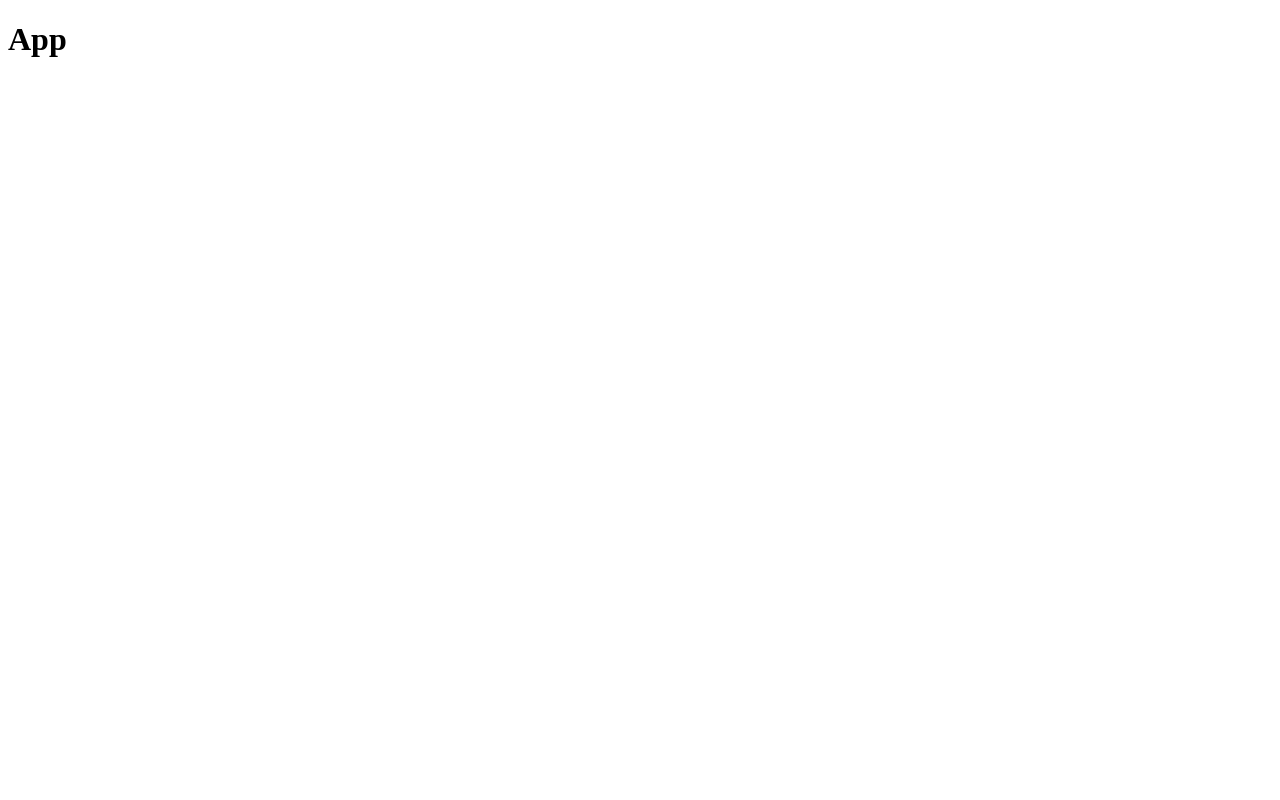
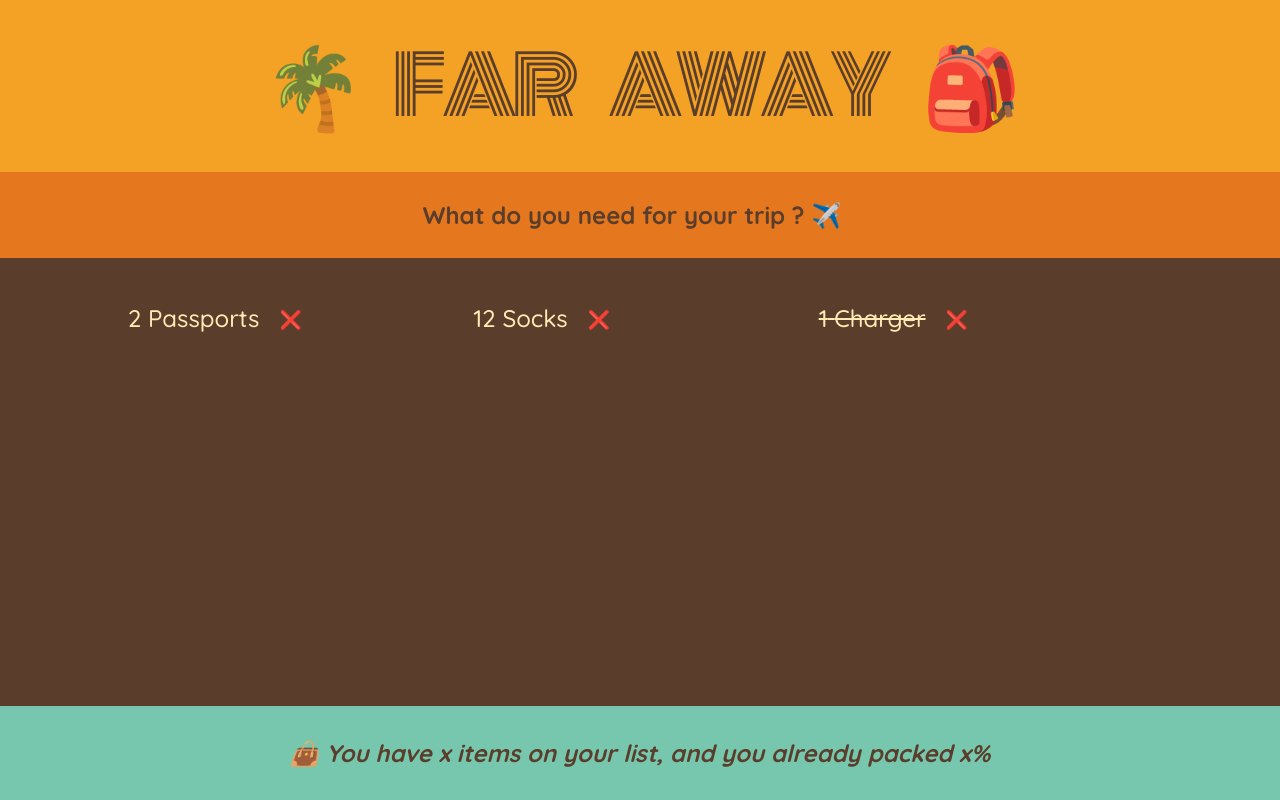
Before and after one commit to P666R/Travel-List-React, a React (Create React App) app: page / in a window 1280 px wide. Built offline with nearby package versions, Linux system fonts and the light colour scheme.

Commit message:
feat-main: rendering list items

```diff
--- a/public/index.html
+++ b/public/index.html
@@ -24,7 +24,7 @@
       work correctly both with client-side routing and a non-root public URL.
       Learn how to configure a non-root public URL by running `npm run build`.
     -->
-    <title>React App</title>
+    <title>Travel List App</title>
   </head>
   <body>
     <noscript>You need to enable JavaScript to run this app.</noscript>
--- a/src/App.js
+++ b/src/App.js
@@ -1,9 +1,61 @@
+const initialItems = [
+  { id: 1, description: 'Passports', quantity: 2, packed: false },
+  { id: 2, description: 'Socks', quantity: 12, packed: false },
+  { id: 3, description: 'Charger', quantity: 1, packed: true },
+];
+
 function App() {
   return (
-    <div>
-      <h1>App</h1>
+    <div className="app">
+      <Logo />
+      <Form />
+      <PackingList />
+      <Stats />
     </div>
   );
 }
 
+function Logo() {
+  return <h1>🌴 Far Away 🎒</h1>;
+}
+
+function Form() {
+  return (
+    <div className="add-form">
+      <h3>What do you need for your trip ? ✈️</h3>
+    </div>
+  );
+}
+
+function PackingList() {
+  return (
+    <div className="list">
+      <ul>
+        {initialItems.map((item) => (
+          <Item key={item.id} {...item} />
+        ))}
+      </ul>
+    </div>
+  );
+}
+
+function Item({ description, quantity, packed }) {
+  return (
+    <li>
+      <span style={packed ? { textDecoration: 'line-through' } : {}}>
+        {quantity} {description}
+      </span>
+      <button>❌</button>
+    </li>
+  );
+}
+
+function Stats() {
+  return (
+    <footer className="stats">
+      <em>👜 You have x items on your list, and you already packed x%</em>
+    </footer>
+  );
+}
+
 export default App;
--- /dev/null
+++ b/src/index.css
@@ -0,0 +1,140 @@
+/*
+const initialItems = [
+  { id: 1, description: "Passports", quantity: 2, packed: false },
+  { id: 2, description: "Socks", quantity: 12, packed: false },
+];
+*/
+
+@import url('https://fonts.googleapis.com/css2?family=Monoton&family=Quicksand:wght@500;700&display=swap');
+
+* {
+  margin: 0;
+  padding: 0;
+  box-sizing: border-box;
+}
+
+html {
+  font-size: 62.5%;
+}
+
+body {
+  font-size: 2.4rem;
+  font-family: sans-serif;
+  color: #5a3e2b;
+  font-family: 'Quicksand';
+  font-weight: 500;
+}
+
+.app {
+  width: 100%;
+  height: 100vh;
+  display: grid;
+  grid-template-rows: auto auto 1fr auto;
+}
+
+h1 {
+  text-align: center;
+  background-color: #f4a226;
+  font-family: 'Monoton';
+  font-size: 8rem;
+  text-transform: uppercase;
+  font-weight: 400;
+  word-spacing: 30px;
+  letter-spacing: -5px;
+  padding: 2.4rem 0;
+}
+
+.add-form {
+  background-color: #e5771f;
+  padding: 2.8rem 0;
+  display: flex;
+  align-items: center;
+  justify-content: center;
+  gap: 0.8rem;
+}
+
+h3 {
+  margin-right: 1.6rem;
+  font-size: 2.4rem;
+}
+
+button,
+select,
+input {
+  background-color: #ffebb3;
+  color: #5a3e2b;
+  font-family: inherit;
+  border: none;
+  border-radius: 10rem;
+  padding: 1.2rem 3.2rem;
+  font-weight: 700;
+  font-size: 1.8rem;
+  cursor: pointer;
+}
+
+.add-form button {
+  text-transform: uppercase;
+  background-color: #76c7ad;
+}
+
+.list {
+  background-color: #5a3e2b;
+  color: #ffebb3;
+  padding: 4rem 0;
+
+  display: flex;
+  justify-content: space-between;
+  flex-direction: column;
+  gap: 3.2rem;
+  align-items: center;
+}
+
+.actions button,
+.list select {
+  text-transform: uppercase;
+  padding: 0.8rem 2.4rem;
+  font-size: 1.4rem;
+  font-weight: 700;
+  margin: 0 0.8rem;
+}
+
+.list ul {
+  list-style: none;
+  width: 80%;
+  overflow: scroll;
+  overflow: hidden;
+
+  display: grid;
+  grid-template-columns: repeat(auto-fit, minmax(250px, 1fr));
+  gap: 1.2rem;
+  justify-content: center;
+  align-content: start;
+}
+
+.list li {
+  display: flex;
+  align-items: center;
+  gap: 1.2rem;
+}
+
+input[type='checkbox'] {
+  height: 2rem;
+  width: 2rem;
+  accent-color: #e5771f;
+}
+
+.list li button {
+  cursor: pointer;
+  background: none;
+  border: none;
+  font-size: 1.8rem;
+  padding: 0.8rem;
+  transform: translateY(2px);
+}
+
+.stats {
+  background-color: #76c7ad;
+  text-align: center;
+  font-weight: 700;
+  padding: 3.2rem 0;
+}
--- a/src/index.js
+++ b/src/index.js
@@ -1,6 +1,7 @@
 import React from 'react';
 import ReactDOM from 'react-dom/client';
 import App from './App';
+import './index.css';
 
 const root = ReactDOM.createRoot(document.getElementById('root'));
 root.render(
```
